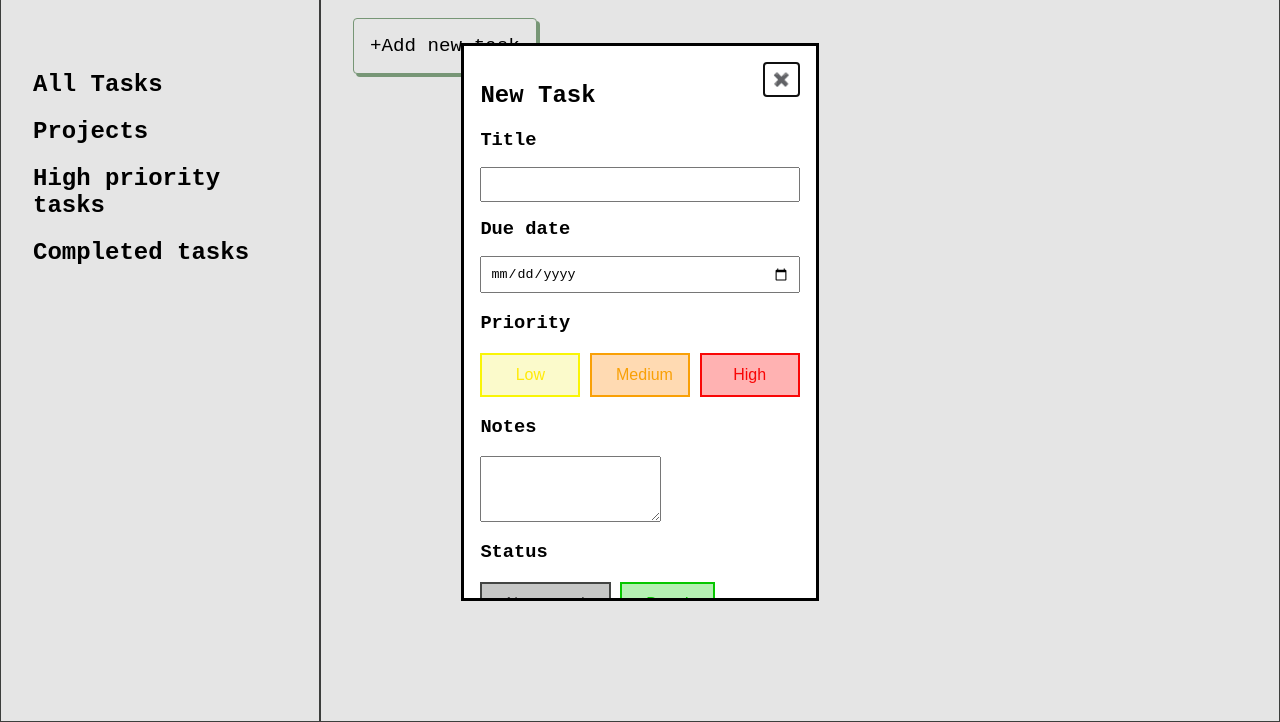
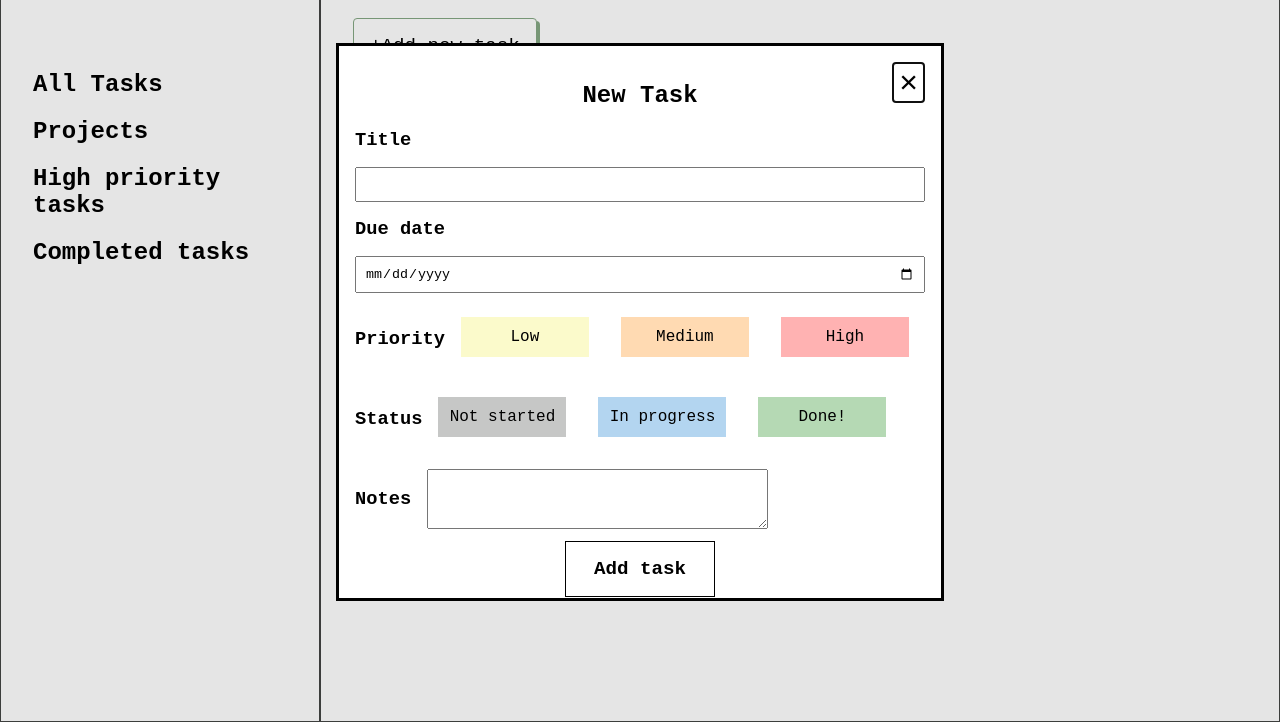
Before and after one commit to hajar746/task-master, a website built with webpack: page src/index.html in a window 1280 px wide. Both pictures are taken after a click on the element "+Add new task". Shown: the part 78-800 px from the top of the page. Built offline with nearby package versions, Linux system fonts and the light colour scheme; a web font is replaced by a local one.

Commit message:
finish new task form

```diff
--- a/src/index.html
+++ b/src/index.html
@@ -19,7 +19,7 @@
           <div class="all-projects">
             <h2>Projects</h2>
           </div>
-          <div class="high">
+          <div class="group-high">
             <h2>High priority tasks</h2>
           </div>
           <div class="completed">
--- a/src/index.js
+++ b/src/index.js
@@ -1,5 +1,5 @@
 import "./style.css";
-import { allTasks, newTask, addTask, taskForm } from "./task";
+import { allTasks, getFormData, taskForm, addTask } from "./task";
 
 const board = document.querySelector(".task-board");
 const modal = document.querySelector("dialog");
@@ -27,9 +27,18 @@ window.onload = () => {
   defaultPage();
 
   document.addEventListener("click", function (e) {
-    const target = e.target.closest(".btn-close-modal");
-    if (target) {
+    const targetClose = e.target.closest(".btn-close-modal");
+    const targetAdd = e.target.closest(".btn-add");
+    const form = e.target.closest(".task-form");
+
+    if (targetClose) {
       modal.textContent = "";
+      modal.close();
+    }
+    if (targetAdd) {
+      e.preventDefault();
+      const task1 = getFormData(form);
+      addTask(task1);
       modal.close();
     }
   });
--- a/src/style.css
+++ b/src/style.css
@@ -46,10 +46,14 @@ header {
   height: 3.5rem;
 }
 
-/* NEW TASK MODAL FORM */
+/* NEW TASK FORM */
 .modal {
   padding: 1rem;
   height: 520px;
+}
+
+.task-form h2 {
+  text-align: center;
 }
 
 input {
@@ -60,17 +64,14 @@ textarea {
   display: block;
 }
 
-.priority {
-  margin: 1rem 0;
-}
-
 .btn-close-modal {
   position: absolute;
   right: 1rem;
   top: 1rem;
   background-color: white;
-  padding: 0.5rem;
   cursor: pointer;
+  font-size: 2rem;
+  border: 1px solid black;
 }
 
 .div1 {
@@ -84,58 +85,84 @@ textarea {
   margin: 0;
 }
 
-#low {
+.low {
   background-color: rgba(240, 237, 84, 0.3);
-  border: 2px solid #f9f506;
-  color: #ffea08;
 }
 
-#med {
+.med {
   background-color: rgba(255, 132, 0, 0.3);
-  border: 2px solid #f9a006;
-  color: #f9a006;
 }
 
-#high {
+.high {
   background-color: rgba(255, 0, 0, 0.3);
-  border: 2px solid #f90606;
-  color: #f90606;
 }
 
-.btn-priority {
-  width: 100px;
-  font-size: 1rem;
-  padding: 0.7rem 1.5rem;
-  cursor: pointer;
+.priority,
+.status {
+  margin: 1rem 0;
+  display: flex;
 }
 
+.priority input:checked + span {
+  border: 2px solid #434543;
+}
+
+.btn-priority,
 .btn-status {
-  padding: 0.7rem 1.5rem;
-  width: fit-content;
+  margin: 0.5rem 1rem;
+}
+
+.btn-priority label,
+.btn-status label {
+  float: left;
+  line-height: 2.5rem;
+  width: 8em;
+  height: 3em;
+}
+
+.btn-priority label span,
+.btn-status label span {
+  text-align: center;
+  display: block;
   font-size: 1rem;
   cursor: pointer;
 }
 
-#not {
-  background-color: rgba(67, 69, 67, 0.3);
-  border: 2px solid #434543;
-  color: #434543;
+.btn-priority label input,
+.btn-status label input {
+  position: absolute;
+  display: none;
 }
 
-#done {
-  background-color: rgba(12, 205, 6, 0.3);
-  border: 2px solid #07c700;
-  color: #07c700;
+.not {
+  background-color: rgba(67, 69, 67, 0.3);
+}
+
+.done {
+  background-color: rgba(11, 128, 7, 0.3);
+}
+.inprog {
+  background-color: rgba(6, 115, 205, 0.3);
+}
+
+.status input:checked + span {
+  border: 2px solid #434543;
+}
+
+.div-notes {
+  display: flex;
+  gap: 1rem;
 }
 
 .btn-add {
-  margin: 1rem;
-  position: absolute;
-  left: 6rem;
-  font-size: 1rem;
-  padding: 0.7rem 1.5rem;
-  border: 2px solid black;
-  color: black;
+  display: block;
+  width: 150px;
+  margin: 0.8rem auto 0;
+  font-size: 1.2rem;
+  font-family: "Nanum Gothic Coding", monospace;
+  font-weight: 600;
+  padding: 1rem;
+  border: 1px solid black;
   background-color: #fff;
   cursor: pointer;
 }
@@ -156,3 +183,12 @@ textarea {
   box-shadow: 3px 3px #85a784;
   cursor: pointer;
 }
+
+/* MEDIA QUERIES */
+@media only screen and (max-width: 600px) {
+  .priority,
+  .status {
+    display: flex;
+    flex-direction: column;
+  }
+}
--- a/src/task.js
+++ b/src/task.js
@@ -3,13 +3,7 @@ import { format } from "date-fns";
 export const allTasks = [];
 
 // FACTORY FUNCTION TO CREATE A NEW TASK ///////////////////
-export function newTask(
-  title,
-  dueDate = new Date(),
-  priority,
-  notes = "",
-  status
-) {
+function newTask(title, dueDate = new Date(), priority, notes = "", status) {
   const task = {};
   task.title = title;
   task.dueDate = format(dueDate, "MM/dd/yy");
@@ -23,35 +17,59 @@ export function newTask(
 }
 
 // ADD MODAL FORM /////////////////////////////////////
-
 export function taskForm() {
   const modal = document.querySelector("dialog");
   modal.insertAdjacentHTML(
     "beforeend",
     `
-    <button class="btn-close-modal">✖️</button>
+    <button class="btn-close-modal">×</button>
   <form action="#" class="task-form">
         <h2>New Task</h2>
         <div class='div1'>
           <label for="title"><h3>Title</h3></label>
-          <input type="text" id="title" required />
+          <input type="text" id="title" name='title' required />
              <label for="date"><h3>Due date</h3></label>
-          <input type="date" id="date" required />
+          <input type="date" id="date" name='duedate' required />
         </div>
         <div class='priority'>
           <h3>Priority</h3>
-          <button id="low" class="btn-priority">Low</button>
-          <button id="med" class="btn-priority">Medium</button>
-          <button id="high" class="btn-priority">High</button>
+          <div class='btn-priority'>
+            <label for='low'>
+              <input type="radio" name='priority' value="low" id='low'><span class='low'>Low</span>
+            </label>
+          </div>
+          <div class='btn-priority'>
+            <label for='med'>
+              <input type="radio" name='priority' value="medium" id='med'><span class='med'>Medium</span>
+            </label>
+          </div>
+          <div class='btn-priority'>
+            <label for='high'>
+              <input type="radio" name='priority' value="high" id='high'><span class='high'>High</span>
+            </label>
+          </div>
         </div>
-        <div>
+        <div class='status'>
+          <h3>Status</h3>
+         <div class='btn-status'>
+            <label for='not'>
+              <input type="radio" name='status' value="not-started" id='not'><span class='not'>Not started</span>
+            </label>
+          </div>
+          <div class='btn-status'>
+            <label for='inprog'>
+              <input type="radio" name='status' value="in-progress" id='inprog'><span class='inprog'>In progress</span>
+            </label>
+          </div>
+          <div class='btn-status'>
+            <label for='done'>
+              <input type="checkbox" name='status' value="done" id='done'><span class='done'>Done!</span>
+            </label>
+          </div>
+        </div>
+         <div class='div-notes'>
           <label for="notes"><h3>Notes</h3></label>
-          <textarea name="notes" id="notes" cols="20" rows="4"></textarea>
-        </div>
-        <div>
-          <h3>Status</h3>
-          <button id="not" class="btn-status">Not started</button>
-          <button id="done" class="btn-status">Done!</button>
+          <textarea name="notes" id="notes" cols="40" rows="2"></textarea>
         </div>
         <button type="submit" class="btn-add">Add task</button>
       </form>
@@ -60,16 +78,21 @@ export function taskForm() {
   modal.showModal();
 }
 
-export function addTask(task, board) {
-  board.insertAdjacentHTML(
-    "beforeend",
-    `
- <div class="task">
-          <h3>${task.title}</h3>
-          <p>${task.dueDate}</p>
-          <button class='icon'>📝</button>
-          <button class='icon'>🗑️</button>
-        </div>
-`
+// MAKE AN OBJECT USING FORM DATA
+export function getFormData(form) {
+  return Object.fromEntries(new FormData(form));
+}
+
+// TURN OBJECT INTO A NEW TASK AND ADD INTO LOCAL STORAGE
+export function addTask(task) {
+  const task1 = newTask(
+    task.title,
+    task.duedate,
+    task.priority,
+    task.notes,
+    task.status
   );
+
+  const json = JSON.stringify(task1);
+  localStorage.setItem("task", json);
 }
```
Also changed, not shown: dist/bundle.js, dist/index.html.
